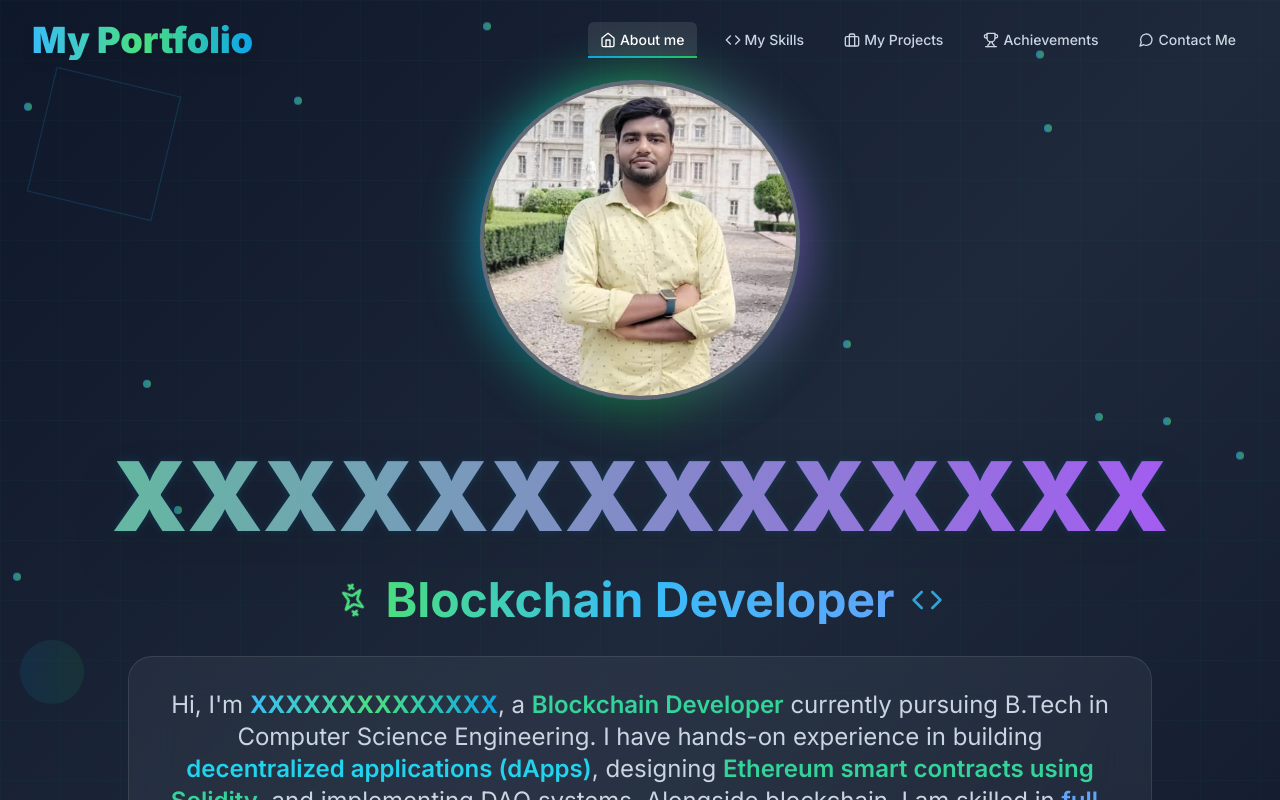
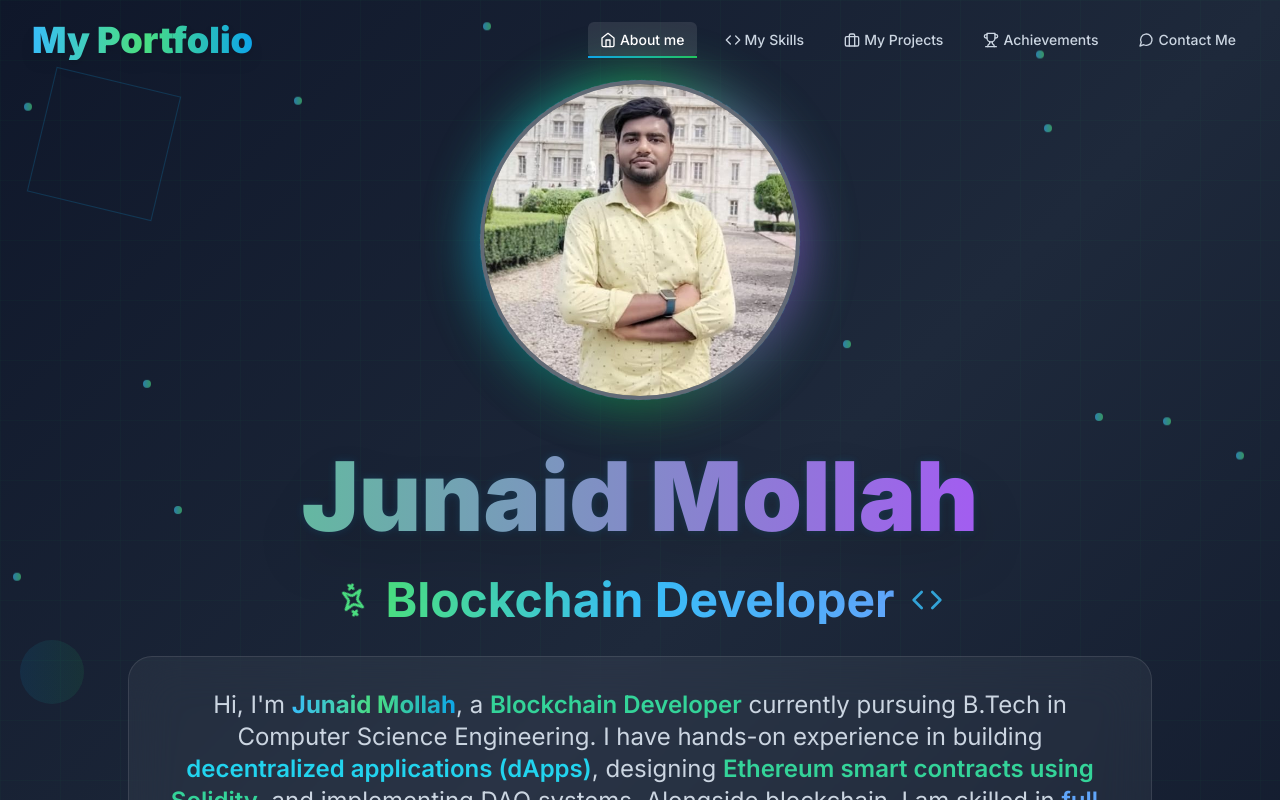
Before and after one commit to JunaidCD/Freelance_Portfolio-, a React (Vite) app: page / in a window 1280 px wide. Shown: the top 800 px of the page. Built offline with nearby package versions, Linux system fonts and the light colour scheme.

Commit message:
Implemnted My Name

```diff
--- a/index.html
+++ b/index.html
@@ -4,7 +4,7 @@
     <meta charset="UTF-8" />
     <link rel="icon" type="image/svg+xml" href="/vite.svg" />
     <meta name="viewport" content="width=device-width, initial-scale=1.0" />
-    <title>XXXXXXXXXXXXXX - Modern Portfolio</title>
+    <title>Junaid Mollah - Modern Portfolio</title>
     <link rel="preconnect" href="https://fonts.googleapis.com">
     <link rel="preconnect" href="https://fonts.gstatic.com" crossorigin>
     <link href="https://fonts.googleapis.com/css2?family=Inter:wght@300;400;500;600;700;800;900&display=swap" rel="stylesheet">
--- a/src/components/About.jsx
+++ b/src/components/About.jsx
@@ -42,7 +42,7 @@ const About = () => {
           <div className="space-y-6">
             <div className="glass p-8 rounded-2xl border border-white/10">
               <h3 className="text-2xl font-bold text-white mb-4">
-                Hello! I'm XXXXXXXXXXXXXX
+                Hello! I'm Junaid
               </h3>
               <div className="space-y-4 text-slate-300 leading-relaxed">
                 <p>
--- a/src/components/Contact.jsx
+++ b/src/components/Contact.jsx
@@ -77,7 +77,7 @@ const Contact = () => {
         from_email: formData.email,
         subject: formData.subject,
         message: formData.message,
-        to_email: 'XXXXXXXXXXXXXX@gmail.com' // Your email where you want to receive messages
+        to_email: 'junaidmollah17@gmail.com' // Your email where you want to receive messages
       }
 
       await emailjs.send(serviceId, templateId, templateParams, publicKey)
@@ -89,7 +89,7 @@ const Contact = () => {
     } catch (error) {
       console.error('EmailJS Error:', error)
       setSubmitStatus('error')
-      alert('Failed to send message. Please try again or contact me directly at XXXXXXXXXXXXXX@gmail.com')
+      alert('Failed to send message. Please try again or contact me directly at junaidmollah17@gmail.com')
     } finally {
       setIsSubmitting(false)
     }
@@ -99,7 +99,7 @@ const Contact = () => {
     {
       icon: Mail,
       title: 'Email',
-      value: 'XXXXXXXXXXXXXX@gmail.com',
+      value: 'junaidmollah17@gmail.com',
       link: '#',
       color: 'from-red-500 to-pink-600',
       glowColor: 'shadow-red-500/50'
@@ -118,7 +118,7 @@ const Contact = () => {
     {
       icon: Github,
       name: 'GitHub',
-      url: 'https://github.com/XXXXXXXXXXXXXX',
+      url: 'https://github.com/JunaidCD',
       color: 'from-gray-600 to-slate-700',
       glowColor: 'shadow-gray-600/50',
       hoverColor: 'hover:shadow-gray-500/50'
@@ -126,7 +126,7 @@ const Contact = () => {
     {
       icon: Linkedin,
       name: 'LinkedIn',
-      url: 'https://linkedin.com/in/XXXXXXXXXXXXXX',
+      url: 'https://linkedin.com/in/junaid-mollah-a59150319',
       color: 'from-blue-500 to-blue-600',
       glowColor: 'shadow-blue-500/50',
       hoverColor: 'hover:shadow-blue-500/50'
@@ -134,7 +134,7 @@ const Contact = () => {
     {
       icon: X,
       name: 'X',
-      url: 'https://x.com/XXXXXXXXXXXXXX',
+      url: 'https://x.com/JunaidMollah5',
       color: 'from-slate-800 to-black',
       glowColor: 'shadow-slate-700/50',
       hoverColor: 'hover:shadow-white/30'
--- a/src/components/Footer.jsx
+++ b/src/components/Footer.jsx
@@ -8,7 +8,7 @@ const Footer = () => {
     { icon: Github, href: 'https://github.com', label: 'GitHub' },
     { icon: Linkedin, href: 'https://linkedin.com', label: 'LinkedIn' },
     { icon: Twitter, href: 'https://twitter.com', label: 'Twitter' },
-    { icon: Mail, href: 'mailto:XXXXXXXXXXXXXX@example.com', label: 'Email' }
+    { icon: Mail, href: 'mailto:junaid@example.com', label: 'Email' }
   ]
 
   const quickLinks = [
@@ -41,7 +41,7 @@ const Footer = () => {
           {/* Brand Section */}
           <div className="md:col-span-2">
             <div className="mb-6">
-              <h3 className="text-3xl font-bold gradient-text mb-4">XXXXXXXXXXXXXX</h3>
+              <h3 className="text-3xl font-bold gradient-text mb-4">Junaid</h3>
               <p className="text-slate-400 leading-relaxed max-w-md">
                 Full Stack Developer passionate about creating innovative solutions
                 and exceptional digital experiences. Always learning, always building.
@@ -88,8 +88,8 @@ const Footer = () => {
             <div className="space-y-3">
               <p className="text-slate-400">
                 <span className="block text-sm">Email</span>
-                <a href="mailto:XXXXXXXXXXXXXX@example.com" className="hover:text-white transition-colors">
-                  XXXXXXXXXXXXXX@example.com
+                <a href="mailto:junaid@example.com" className="hover:text-white transition-colors">
+                  junaid@example.com
                 </a>
               </p>
               <p className="text-slate-400">
@@ -111,7 +111,7 @@ const Footer = () => {
           <div className="flex flex-col md:flex-row justify-between items-center space-y-4 md:space-y-0">
             {/* Copyright */}
             <div className="flex items-center space-x-2 text-slate-400">
-              <span>© {currentYear} XXXXXXXXXXXXXX. Made with</span>
+              <span>© {currentYear} Junaid. Made with</span>
               <Heart className="w-4 h-4 text-red-500 animate-pulse" />
               <span>and lots of coffee.</span>
             </div>
--- a/src/components/Hero.jsx
+++ b/src/components/Hero.jsx
@@ -59,7 +59,7 @@ const Hero = ({ setCurrentPage }) => {
             <div className="relative w-full h-full bg-slate-800 rounded-full border-4 border-white/30 overflow-hidden shadow-2xl transform hover:scale-105 transition-all duration-500">
               <img
                 src="/profile.jpg"
-                alt="XXXXXXXXXXXXXX"
+                alt="Junaid Mollah"
                 className="w-full h-full object-cover hover:scale-110 transition-transform duration-700"
                 onError={(e) => {
                   e.target.style.display = 'none';
@@ -79,12 +79,12 @@ const Hero = ({ setCurrentPage }) => {
             <div className="relative">
               <h1 className="text-6xl md:text-8xl font-black animate-slide-up relative z-10">
                 <span className="bg-gradient-to-r from-primary-400 via-accent-400 to-purple-500 bg-clip-text text-transparent animate-gradient bg-300% drop-shadow-2xl">
-                  XXXXXXXXXXXXXX
+                  Junaid Mollah
                 </span>
               </h1>
               {/* Text Shadow Effect */}
               <div className="absolute inset-0 text-6xl md:text-8xl font-black text-primary-500/20 blur-sm animate-pulse">
-                XXXXXXXXXXXXXX
+                Junaid Mollah
               </div>
             </div>
 
@@ -104,7 +104,7 @@ const Hero = ({ setCurrentPage }) => {
             {/* Enhanced Description */}
             <div className="relative glass p-8 rounded-3xl border border-white/10 backdrop-blur-xl animate-slide-up max-w-5xl mx-auto" style={{animationDelay: '0.5s'}}>
               <p className="text-xl md:text-2xl text-slate-300 leading-relaxed">
-                Hi, I'm <span className="gradient-text font-bold">XXXXXXXXXXXXXX</span>, a <span className="text-emerald-400 font-semibold">Blockchain Developer</span> currently pursuing B.Tech in Computer Science Engineering. I have hands-on experience in building <span className="text-cyan-400 font-semibold">decentralized applications (dApps)</span>, designing <span className="text-emerald-400 font-semibold">Ethereum smart contracts using Solidity</span>, and implementing DAO systems. Alongside blockchain, I am skilled in <span className="text-blue-400 font-semibold">full-stack web development with React.js, Node.js, and Express.js</span>. I have actively participated in multiple hackathons and worked on impactful projects that showcase my ability to develop innovative and secure blockchain-based solutions.
+                Hi, I'm <span className="gradient-text font-bold">Junaid Mollah</span>, a <span className="text-emerald-400 font-semibold">Blockchain Developer</span> currently pursuing B.Tech in Computer Science Engineering. I have hands-on experience in building <span className="text-cyan-400 font-semibold">decentralized applications (dApps)</span>, designing <span className="text-emerald-400 font-semibold">Ethereum smart contracts using Solidity</span>, and implementing DAO systems. Alongside blockchain, I am skilled in <span className="text-blue-400 font-semibold">full-stack web development with React.js, Node.js, and Express.js</span>. I have actively participated in multiple hackathons and worked on impactful projects that showcase my ability to develop innovative and secure blockchain-based solutions.
               </p>
             </div>
           </div>
@@ -147,8 +147,8 @@ const Hero = ({ setCurrentPage }) => {
           {/* Enhanced Social Links */}
           <div className="flex justify-center space-x-8 animate-slide-up mt-4 mb-32" style={{animationDelay: '0.9s'}}>
             {[
-              { icon: Github, href: 'https://github.com/XXXXXXXXXXXXXX', label: 'GitHub', color: 'hover:bg-gray-600', isExternal: true },
-              { icon: Linkedin, href: 'https://linkedin.com/in/XXXXXXXXXXXXXX', label: 'LinkedIn', color: 'hover:bg-blue-600', isExternal: true },
+              { icon: Github, href: 'https://github.com/JunaidCD', label: 'GitHub', color: 'hover:bg-gray-600', isExternal: true },
+              { icon: Linkedin, href: 'https://linkedin.com/in/junaid-mollah-a59150319', label: 'LinkedIn', color: 'hover:bg-blue-600', isExternal: true },
               { icon: Mail, href: '#contact', label: 'Email', color: 'hover:bg-red-600', isExternal: false, page: 'contact' }
             ].map((social, index) => (
               social.isExternal ? (
--- a/src/components/Projects.jsx
+++ b/src/components/Projects.jsx
@@ -14,7 +14,7 @@ const Projects = () => {
       glowColor: 'shadow-purple-500/50',
       icon: Shield,
       demoUrl: 'https://youtu.be/vwNu7Up3RdQ',
-      codeUrl: 'https://github.com/XXXXXXXXXXXXXX/Credence'
+      codeUrl: 'https://github.com/JunaidCD/Credence'
     },
     {
       title: 'FinBridge – Decentralized Peer-to-Peer Lending Platform',
@@ -24,7 +24,7 @@ const Projects = () => {
       glowColor: 'shadow-green-500/50',
       icon: Zap,
       demoUrl: 'https://youtu.be/VwHelavo0Ws',
-      codeUrl: 'https://github.com/XXXXXXXXXXXXXX/FinBridge'
+      codeUrl: 'https://github.com/JunaidCD/FinBridge'
     },
     {
       title: 'Dappazon – Decentralized E-Commerce Platform',
@@ -34,7 +34,7 @@ const Projects = () => {
       glowColor: 'shadow-blue-500/50',
       icon: Globe,
       demoUrl: 'https://youtu.be/Lkze7fc2L20',
-      codeUrl: 'https://github.com/XXXXXXXXXXXXXX/D-App'
+      codeUrl: 'https://github.com/JunaidCD/D-App'
     },
     {
       title: 'AyurHerb – Blockchain-Powered Ayurvedic Supply Chain Management',
@@ -44,7 +44,7 @@ const Projects = () => {
       glowColor: 'shadow-amber-500/50',
       icon: Leaf,
       demoUrl: 'http://ayurherb.netlify.app',
-      codeUrl: 'https://github.com/XXXXXXXXXXXXXX/AyurherbX'
+      codeUrl: 'https://github.com/JunaidCD/AyurherbX'
     }
   ]
 
@@ -57,7 +57,7 @@ const Projects = () => {
       glowColor: 'shadow-emerald-500/50',
       icon: Leaf,
       demoUrl: 'https://youtu.be/36btDaE4zek',
-      codeUrl: 'https://github.com/XXXXXXXXXXXXXX/Ayurherb-2.0'
+      codeUrl: 'https://github.com/JunaidCD/Ayurherb-2.0'
     },
     {
       title: 'AQUILA – AI Marine Research Platform',
@@ -77,7 +77,7 @@ const Projects = () => {
       glowColor: 'shadow-amber-500/50',
       icon: Eye,
       demoUrl: '#',
-      codeUrl: 'https://github.com/XXXXXXXXXXXXXX/CivicEye3.0'
+      codeUrl: 'https://github.com/JunaidCD/CivicEye3.0'
     },
     {
       title: 'ProofChain – Decentralized Credential Verification',
@@ -87,7 +87,7 @@ const Projects = () => {
       glowColor: 'shadow-violet-500/50',
       icon: Award,
       demoUrl: '#',
-      codeUrl: 'https://github.com/XXXXXXXXXXXXXX/Chainsure'
+      codeUrl: 'https://github.com/JunaidCD/Chainsure'
     },
     {
       title: 'SpaceDAO – Decentralized Space Mission Governance',
@@ -97,7 +97,7 @@ const Projects = () => {
       glowColor: 'shadow-slate-600/50',
       icon: Rocket,
       demoUrl: '#',
-      codeUrl: 'https://github.com/XXXXXXXXXXXXXX/SpaceDao2.0'
+      codeUrl: 'https://github.com/JunaidCD/SpaceDao2.0'
     },
     {
       title: 'Event Management Platform',
@@ -107,7 +107,7 @@ const Projects = () => {
       glowColor: 'shadow-pink-500/50',
       icon: Calendar,
       demoUrl: '#',
-      codeUrl: 'https://github.com/XXXXXXXXXXXXXX/React.js'
+      codeUrl: 'https://github.com/JunaidCD/React.js'
     }
   ]
 
```
Also changed, not shown: 1 other file (tests, documents, lock files or other folders).
